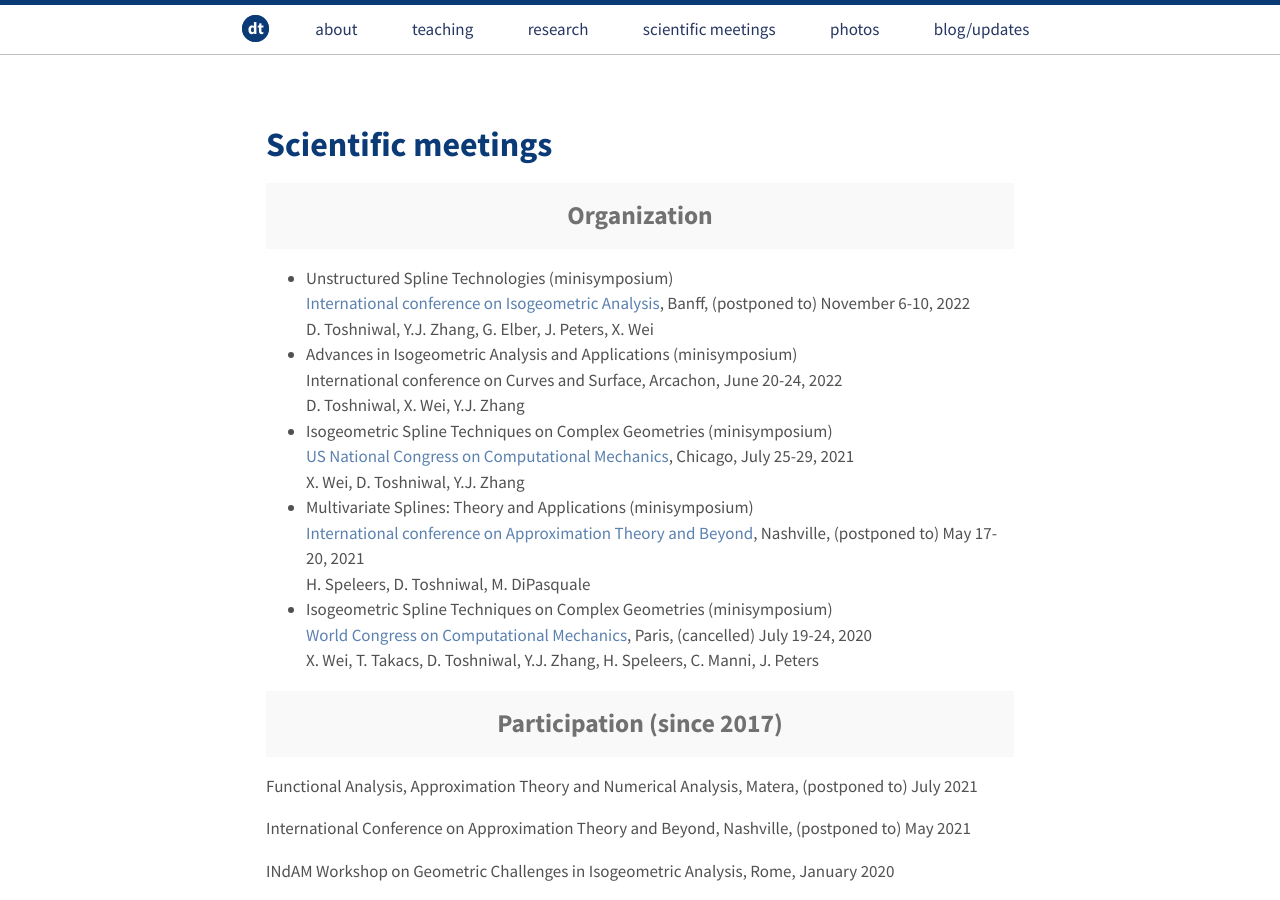
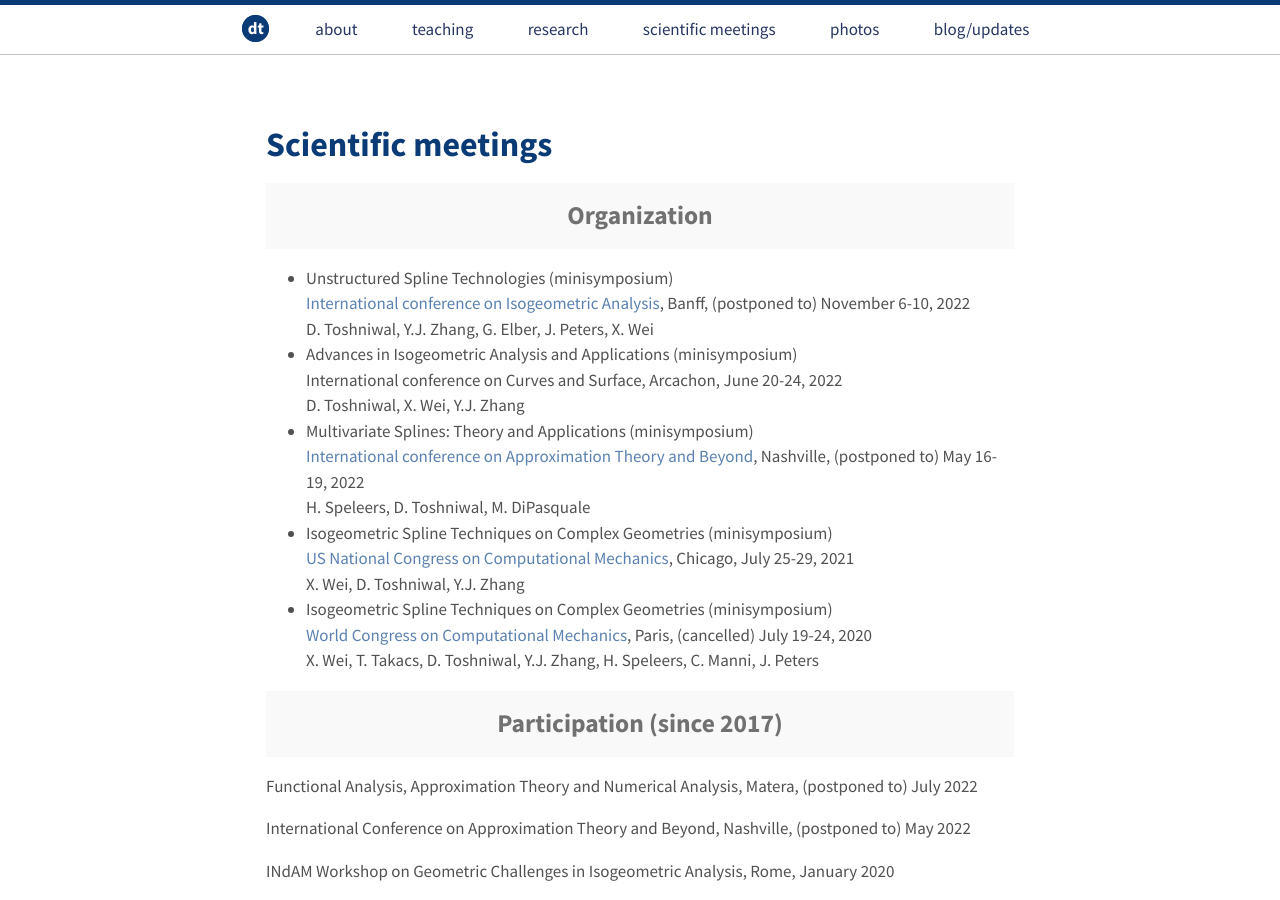
Before and after one commit to dtoshniwal/dtoshniwal.github.io, a Jekyll site: the page built from travel.md, in a window 1280 px wide and 900 px high. Built offline with Jekyll 4.4.1, drawn with Linux system fonts in a browser that asks for light colours.

Commit message:
Update contents

```diff
--- a/travel.md
+++ b/travel.md
@@ -14,16 +14,16 @@ D. Toshniwal, Y.J. Zhang, G. Elber, J. Peters, X. Wei
 International conference on Curves and Surface, Arcachon, June 20-24, 2022
 <br>
 D. Toshniwal, X. Wei, Y.J. Zhang
+* Multivariate Splines: Theory and Applications (minisymposium)
+<br>
+[International conference on Approximation Theory and Beyond](https://my.vanderbilt.edu/nashville2020/), Nashville, (postponed to) May 16-19, 2022
+<br>
+H. Speleers, D. Toshniwal, M. DiPasquale
 * Isogeometric Spline Techniques on Complex Geometries (minisymposium)
 <br>
 [US National Congress on Computational Mechanics](http://16.usnccm.org/), Chicago, July 25-29, 2021
 <br>
 X. Wei, D. Toshniwal, Y.J. Zhang
-* Multivariate Splines: Theory and Applications (minisymposium)
-<br>
-[International conference on Approximation Theory and Beyond](https://my.vanderbilt.edu/nashville2020/), Nashville, (postponed to) May 17-20, 2021
-<br>
-H. Speleers, D. Toshniwal, M. DiPasquale
 * Isogeometric Spline Techniques on Complex Geometries (minisymposium)
 <br>
 [World Congress on Computational Mechanics](https://www.wccm-eccomas2020.org/), Paris, (cancelled) July 19-24, 2020
@@ -32,9 +32,9 @@ X. Wei, T. Takacs, D. Toshniwal, Y.J. Zhang, H. Speleers, C. Manni, J. Peters
 
 <h2 class="message" align="center">Participation (since 2017)</h2>
 
-Functional Analysis, Approximation Theory and Numerical Analysis, Matera, (postponed to) July 2021
+Functional Analysis, Approximation Theory and Numerical Analysis, Matera, (postponed to) July 2022
 
-International Conference on Approximation Theory and Beyond, Nashville, (postponed to) May 2021
+International Conference on Approximation Theory and Beyond, Nashville, (postponed to) May 2022
 
 INdAM Workshop on Geometric Challenges in Isogeometric Analysis, Rome, January 2020
 
```
Also changed, not shown: blog/_posts/2021-01-31-interview.md (added, +11 -0 lines), research.md (+13 -12 lines), teaching.md (+1 -0 lines).
